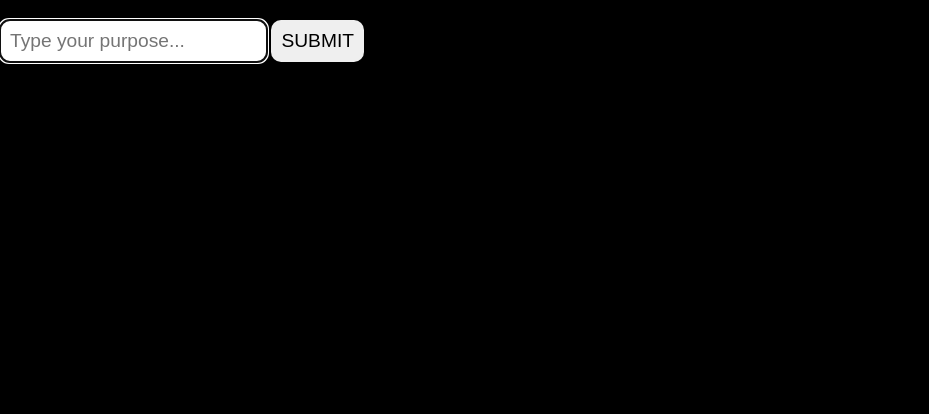
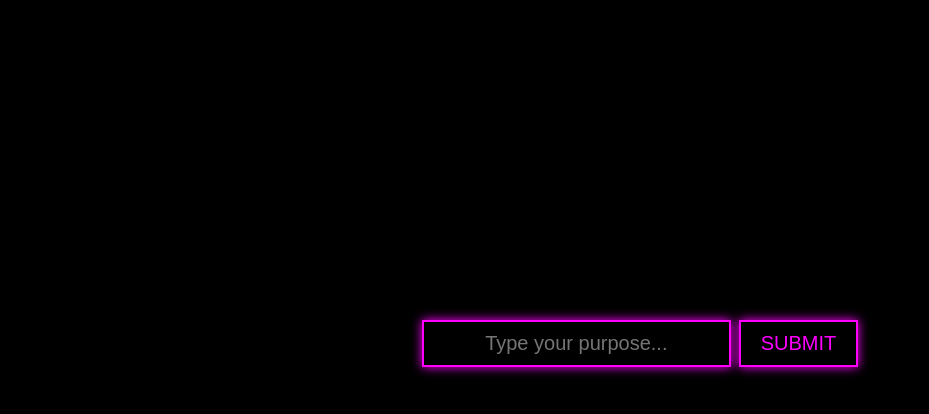
Before and after one commit to SpoilDahlia2d/obeytodahlia, a Flask app: page / in a window 1280 px wide. Shown: the top 414 px of the page, without its empty margins (0-929 px from the left). Run offline with Flask 3, Linux system fonts and the light colour scheme.

Commit message:
Update style.css

```diff
--- a/static/style.css
+++ b/static/style.css
@@ -1,63 +1,58 @@
 body {
-    margin: 0;
-    background: black;
-    overflow: hidden;
-    font-family: Arial, sans-serif;
+  background-color: black;
+  overflow: hidden;
+  margin: 0;
+  font-family: monospace;
 }
 
-#start-screen {
-    display: flex;
-    flex-direction: column;
-    align-items: center;
-    justify-content: center;
-    height: 100vh;
-    color: fuchsia;
-    text-align: center;
-}
-
-.neon-text {
-    font-size: 2rem;
-    color: fuchsia;
-    text-shadow: 0 0 10px fuchsia, 0 0 20px fuchsia;
+#overlay {
+  position: absolute;
+  top: 40%;
+  width: 100%;
+  text-align: center;
+  z-index: 10;
 }
 
 input, button {
-    margin-top: 20px;
-    padding: 10px;
-    font-size: 1.2rem;
-    border: none;
-    border-radius: 10px;
+  background: black;
+  border: 2px solid fuchsia;
+  color: fuchsia;
+  padding: 10px 20px;
+  font-size: 20px;
+  text-align: center;
+  box-shadow: 0 0 10px fuchsia;
+  outline: none;
 }
 
-#effect-screen {
-    position: relative;
-    width: 100vw;
-    height: 100vh;
-    animation: bgFlash 1s infinite alternate;
-}
-
-@keyframes bgFlash {
-    from { background-color: black; }
-    to { background-color: #2a002a; }
+#phrases {
+  position: absolute;
+  top: 10%;
+  width: 100%;
+  text-align: center;
+  color: fuchsia;
+  font-size: 28px;
+  font-weight: bold;
+  animation: pulse 1s infinite alternate;
+  z-index: 5;
 }
 
 img.popup {
-    position: absolute;
-    width: 200px;
-    animation: popupAnim 1s ease;
+  position: absolute;
+  max-width: 30vw;
+  max-height: 30vh;
+  animation: pop 0.5s ease, spin 4s linear infinite;
 }
 
-@keyframes popupAnim {
-    0% { transform: scale(0.2) rotate(0deg); opacity: 0; }
-    100% { transform: scale(1.2) rotate(15deg); opacity: 1; }
+@keyframes pulse {
+  0% { opacity: 0.3; }
+  100% { opacity: 1; }
 }
 
-#text-container {
-    position: absolute;
-    top: 50%;
-    width: 100%;
-    text-align: center;
-    font-size: 2rem;
-    color: fuchsia;
-    text-shadow: 0 0 10px fuchsia;
+@keyframes pop {
+  from { transform: scale(0); }
+  to { transform: scale(1); }
 }
+
+@keyframes spin {
+  100% { transform: rotate(360deg); }
+}
```
